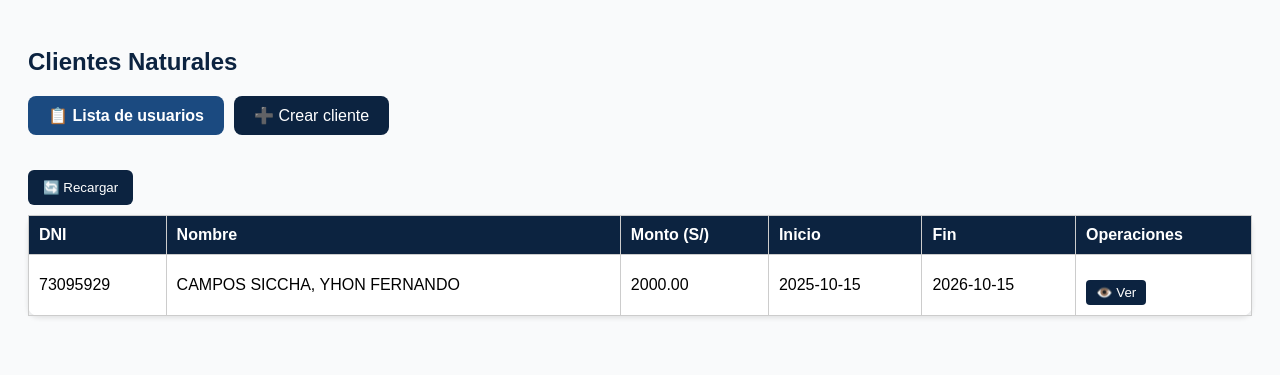
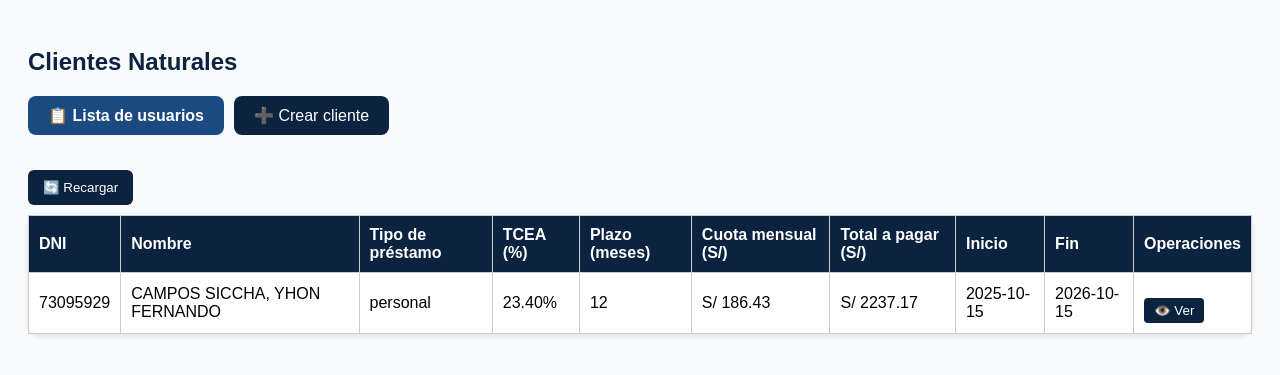
Before and after one commit to ycamposs1/AgileExam, a Node server app: page /clientes in a window 1280 px wide. Shown: the top 375 px of the page. Run offline with Node 20, Linux system fonts and the light colour scheme; the visitor is signed in with stand-in values (Sample User, id 1); data comes from the database, SQL or seed files in the repository; some libraries are stand-ins or nearby versions.

Commit message:
feat: se mejoro la visualizacion de los clientes naturales

```diff
--- a/controllers/clientesController.js
+++ b/controllers/clientesController.js
@@ -21,7 +21,7 @@ const transporter = nodemailer.createTransport({
 
 
 // =======================================================
-// 🔹 LISTAR CLIENTES (con nombre, email, tipo y préstamo asociado)
+// 🔹 LISTAR CLIENTES (con detalles financieros)
 // =======================================================
 exports.obtenerClientes = (req, res) => {
   const query = `
@@ -32,6 +32,7 @@ exports.obtenerClientes = (req, res) => {
       IFNULL(p.tipo_prestamo, '') AS tipo_prestamo,
       IFNULL(p.tcea_aplicada, 0) AS tcea_aplicada,
       IFNULL(p.monto, 0) AS monto,
+      IFNULL(p.plazo, 0) AS plazo,
       IFNULL(p.fecha_inicio, '') AS fecha_inicio,
       IFNULL(p.fecha_fin, '') AS fecha_fin
     FROM clientes c
@@ -45,9 +46,26 @@ exports.obtenerClientes = (req, res) => {
       return res.status(500).json({ success: false, message: "Error al obtener clientes" });
     }
 
-    res.json({ success: true, clientes: rows });
+    // 📊 Calculamos información adicional
+    const clientes = rows.map(c => {
+      const i = Math.pow(1 + parseFloat(c.tcea_aplicada || 0), 1 / 12) - 1;
+      const n = c.plazo || 0;
+      const cuota = n > 0 && i > 0
+        ? c.monto * (i / (1 - Math.pow(1 + i, -n)))
+        : 0;
+      const totalPagar = cuota * n;
+
+      return {
+        ...c,
+        cuota_mensual: cuota.toFixed(2),
+        total_pagar: totalPagar.toFixed(2)
+      };
+    });
+
+    res.json({ success: true, clientes });
   });
 };
+
 
 // =======================================================
 // 🔹 OBTENER DETALLE DE CLIENTE POR DNI
--- a/public/js/clientes.js
+++ b/public/js/clientes.js
@@ -91,12 +91,20 @@ async function cargarClientes() {
       tr.innerHTML = `
         <td>${c.dni}</td>
         <td>${c.nombre}</td>
-        <td>${Number(c.monto).toFixed(2)}</td>
+        <td>${c.tipo_prestamo || '-'}</td>
+        <td>${(c.tcea_aplicada * 100).toFixed(2)}%</td>
+        <td>${c.plazo || '-'}</td>
+        <td>S/ ${c.cuota_mensual}</td>
+        <td>S/ ${c.total_pagar}</td>
         <td>${c.fecha_inicio || ''}</td>
         <td>${c.fecha_fin || ''}</td>
-        <td class="actions"><button onclick="verDetalle('${c.dni}')">👁️ Ver</button></td>`;
+        <td class="actions">
+          <button onclick="verDetalle('${c.dni}')">👁️ Ver</button>
+        </td>
+      `;
       tbody.appendChild(tr);
     });
+
   } catch {
     mostrarMensaje(msg, "Error al cargar la lista.", "error");
   }
--- a/public/views/clientes.html
+++ b/public/views/clientes.html
@@ -24,7 +24,11 @@
         <tr>
           <th>DNI</th>
           <th>Nombre</th>
-          <th>Monto (S/)</th>
+          <th>Tipo de préstamo</th>
+          <th>TCEA (%)</th>
+          <th>Plazo (meses)</th>
+          <th>Cuota mensual (S/)</th>
+          <th>Total a pagar (S/)</th>
           <th>Inicio</th>
           <th>Fin</th>
           <th>Operaciones</th>
```
